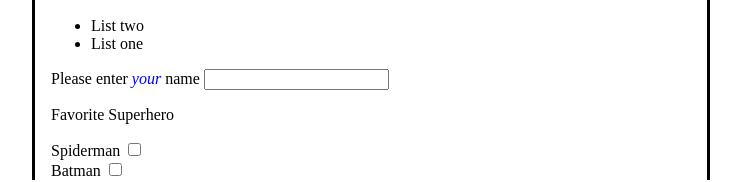
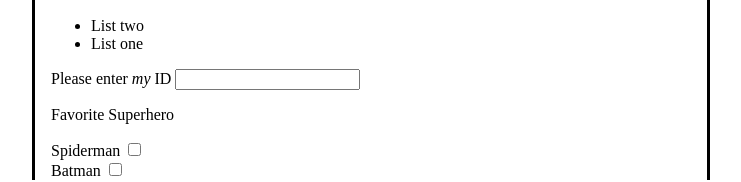
Before and after one commit to KevinKra/DOM-practice, a plain HTML site: page index.html in a window 1280 px wide. Shown: the part 190-372 px from the top of the page, without its empty margins (269-1010 px from the left). Drawn offline with Linux system fonts and the light colour scheme.

Commit message:
Target nodeValue exercise

```diff
--- a/index.html
+++ b/index.html
@@ -18,8 +18,8 @@
   <form id="userInputs">
     <label for="userName">Please enter <em>your</em> name</label>
     <input type="text" id="name" name="userName" maxlength="8">
-    <p>Favorite Superhero</p>
     <div>
+    	<p>Favorite Superhero</p>
       <label>Spiderman</label>
       <input type="checkbox" id="spiderman" name="superhero" value="spiderman">
     </div>
--- a/scripts/script.js
+++ b/scripts/script.js
@@ -78,6 +78,13 @@ function changeList() {
 /* Cache the form input, then walk the DOM until you reach the italic
 "your" in the label. Modify it in some way. */
 const userInput = document.querySelector("#userInputs");
-userInput.firstChild.nextSibling.firstChild.nextSibling.style.color = "red";
+// userInput.firstChild.nextSibling.firstChild.nextSibling.style.color = "red";
 //or
-userInput.firstElementChild.firstElementChild.style.color = "blue";
+userInput.firstElementChild.firstChild.nextSibling.innerText = "my";
+
+
+//7
+/* Targeting the same cached selection userInput, change the last word
+of the label sentence */
+// userInput.firstChild.nextSibling.nextSibling.nodeValue = "hello"
+userInput.firstChild.nextSibling.firstChild.nextSibling.nextSibling.nodeValue = " ID"
```
